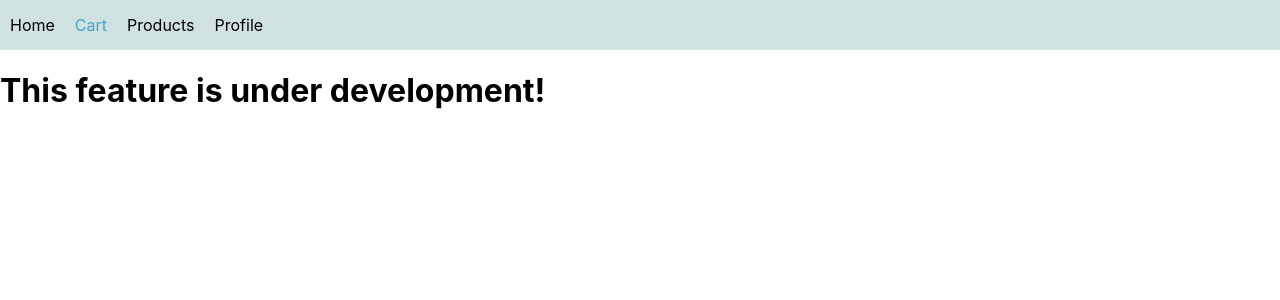
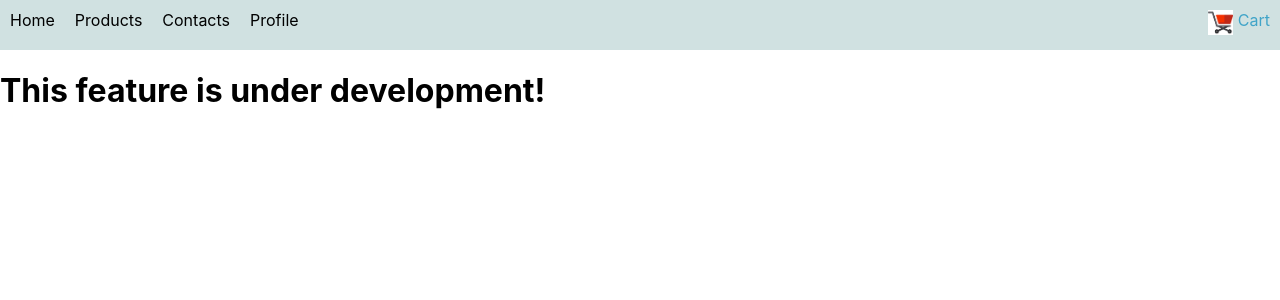
Before and after one commit to chavdarovgospodin/react-online-store, a React (Create React App) app: page /cart in a window 1280 px wide. Shown: the top 300 px of the page. Built offline with nearby package versions, Linux system fonts and the light colour scheme.

Commit message:
'adjusting-the-cart-link-and-adding-image-to-it'

```diff
--- a/src/App.js
+++ b/src/App.js
@@ -13,6 +13,7 @@ class App extends Component {
 						<Route exact path="/" component={UnderDevelopment} />
 						<Route path="/cart" component={UnderDevelopment} />
 						<Route path="/profile" component={UnderDevelopment} />
+						<Route path="/contacts" component={UnderDevelopment} />
 						<Route path="/products" component={ProductBuilder} />
 					</Switch>
 				</div>
--- a/src/components/Navigation/NavigationItem/NavigationItem.css
+++ b/src/components/Navigation/NavigationItem/NavigationItem.css
@@ -8,6 +8,21 @@
 	color: black;
 }
 
+.NavigationItem:nth-child(5) {
+	float: right;
+}
+
+
+.NavLink::before {
+	content: "";
+	height: 30px;
+	width: 30px;
+	background: url(../../../assets//images/images.png) no-repeat;
+	position: absolute;
+	margin-left: -30px;
+	background-size: 25px;
+}
+
 .NavigationItem a.active {
 	color: #40a4c8;
 }
--- a/src/components/Navigation/NavigationItem/NavigationItem.js
+++ b/src/components/Navigation/NavigationItem/NavigationItem.js
@@ -4,7 +4,7 @@ import { NavLink } from 'react-router-dom';
 
 const navigationItem = props => (
 	<li className="NavigationItem">
-		<NavLink exact={props.exact} activeClassName="active" to={props.link}>
+		<NavLink exact={props.exact} className={props.class} activeClassName="active" to={props.link}>
 			{props.children}
 		</NavLink>
 	</li>
--- a/src/components/Navigation/NavigationItems/NavigationItems.css
+++ b/src/components/Navigation/NavigationItems/NavigationItems.css
@@ -2,10 +2,12 @@
 	margin: 0;
 	padding: 0;
 	list-style: none;
-	display: flex;
+	box-sizing: inherit;
 	align-items: center;
 	height: 100%;
+	overflow: hidden;
 }
+
 
 .Navigation {
 	height: 50px;
--- a/src/components/Navigation/NavigationItems/NavigationItems.js
+++ b/src/components/Navigation/NavigationItems/NavigationItems.js
@@ -8,9 +8,10 @@ const navigationItem = props => (
 			<NavigationItem link="/" exact>
 				Home
 			</NavigationItem>
-			<NavigationItem link="/cart">Cart</NavigationItem>
 			<NavigationItem link="/products">Products</NavigationItem>
+			<NavigationItem link="/contacts">Contacts</NavigationItem>
 			<NavigationItem link="/profile">Profile</NavigationItem>
+			<NavigationItem class={'NavLink'} link="/cart">Cart</NavigationItem>
 		</ul>
 	</nav>
 );
```
Also changed, not shown: src/assets/images/images.png (added).
